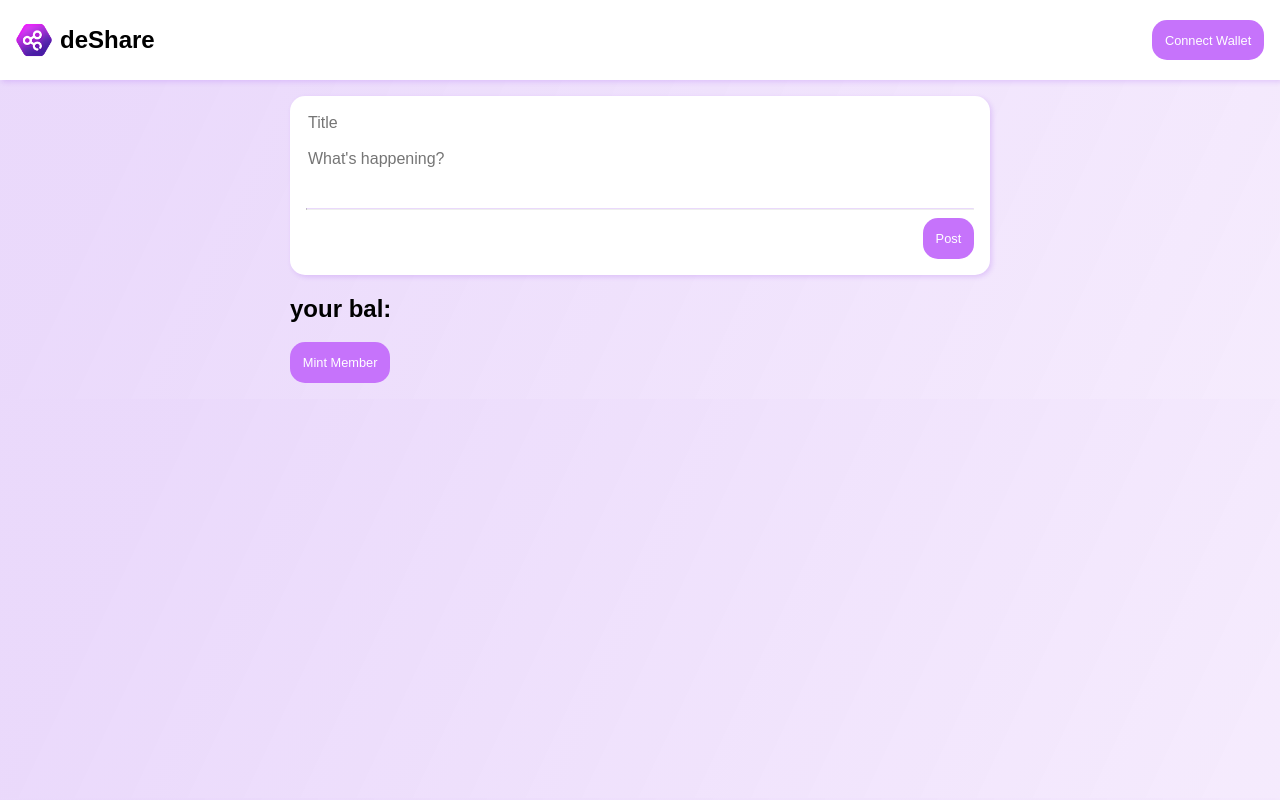
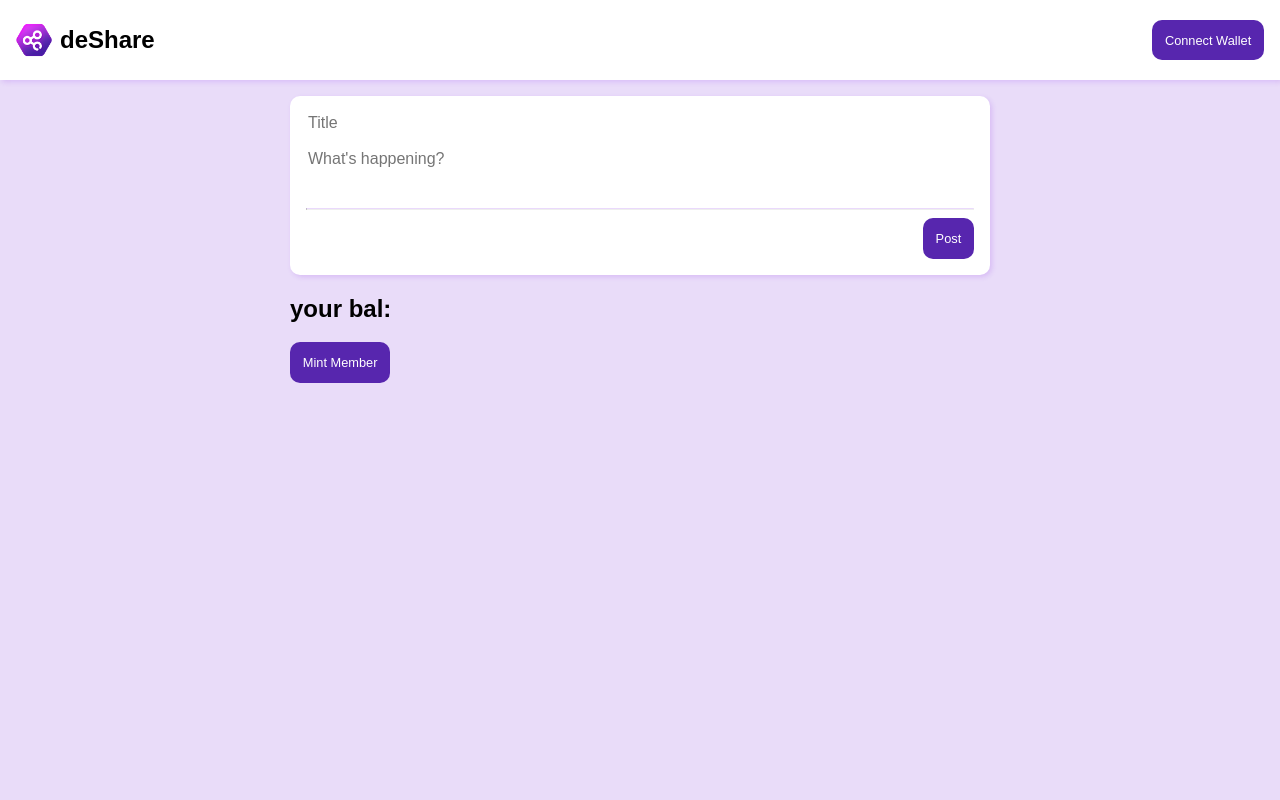
Before and after one commit to ianmah/deshare, a React (Create React App) app in the folder frontend/: page / in a window 1280 px wide. Built offline with nearby package versions, Linux system fonts and the light colour scheme; a web font is replaced by a local one; what ipfs-http-client would draw is missing.

Commit message:
Minor styling according to figma

```diff
--- a/frontend/src/App.css
+++ b/frontend/src/App.css
@@ -5,8 +5,7 @@ html { font-family: 'Inter', sans-serif; }
 }
 
 body {
-    background: linear-gradient(115.14deg, rgba(145, 55, 236, 0.19) 12.09%, rgba(156, 55, 236, 0.1) 96.59%),
-linear-gradient(0deg, #FFFFFF, #FFFFFF);
+    background: #E9DCF9;
     margin: 0;
 }
 
--- a/frontend/src/components/Button.js
+++ b/frontend/src/components/Button.js
@@ -2,14 +2,16 @@ import styled from 'styled-components'
 
 const StyledButton = styled.button`
     padding: 1em;
-    background: #c673fb;
+    background: #5726AE;
     color: white;
-    border-radius: 15px;
+    border-radius: 10px;
     font-size: 0.8em;
+    transition: all 100ms;
 
     &:hover {
-        background: #d99cff;
+        background: #6826DD;
         cursor: pointer;
+        box-shadow: 0px 2px 3px rgba(87, 38, 174, 0.39);
     }
 `
 
--- a/frontend/src/components/Compose.js
+++ b/frontend/src/components/Compose.js
@@ -9,7 +9,7 @@ const Container = styled.div`
     background: #fff;
     padding: 1em;
     overflow: auto;
-    border-radius: 15px;
+    border-radius: 10px;
     box-shadow: 2px 2px 5px rgba(145, 55, 236, 0.19);
 `
 
```
